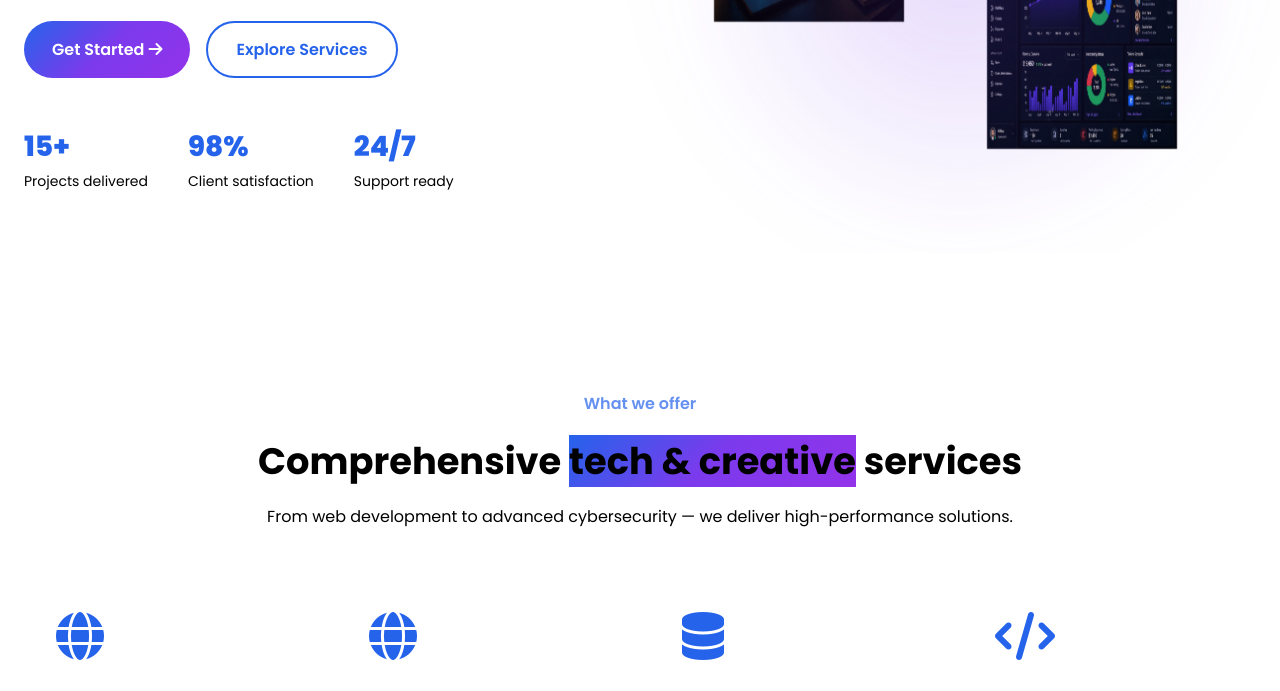
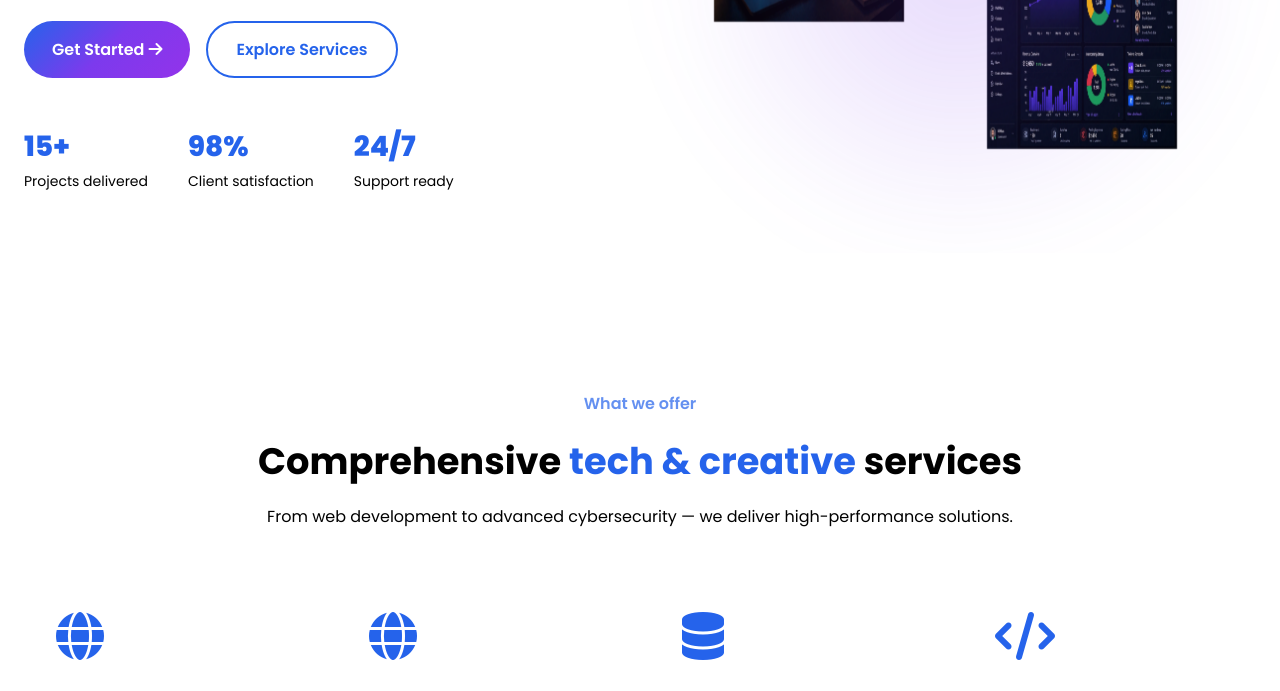
Before and after one commit to BTB-Team/BTB-Website, a website: page index.html in a window 1280 px wide. Shown: the part 427-1118 px from the top of the page. Drawn offline with Linux system fonts and the light colour scheme.

Commit message:
color gradient changes

```diff
--- a/src/css/home-hero.css
+++ b/src/css/home-hero.css
@@ -61,7 +61,8 @@
   color: var(--text-muted);
 }
 .gradient-text{
-  color: var(--gradient);
+  color: var(--primary);
+  background: transparent;
 }
 .hero_actions {
   display: flex;
```
